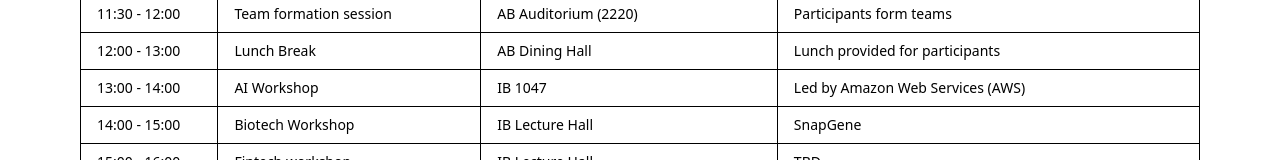
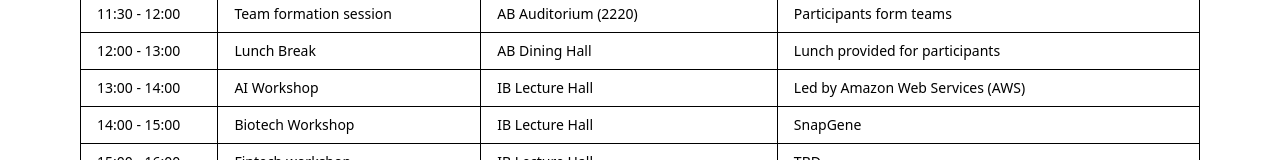
Before and after one commit to othmaneechc/hackdku25, a Next.js app: page /timeline in a window 1280 px wide. Shown: the part 491-651 px from the top of the page. Built offline with nearby package versions, Linux system fonts and the light colour scheme; a web font is replaced by a local one.

Commit message:
Update page.tsx

```diff
--- a/src/app/timeline/page.tsx
+++ b/src/app/timeline/page.tsx
@@ -68,7 +68,7 @@ export default function TimelinePage() {
               <tr>
                 <td className="px-4 py-2 border">13:00 - 14:00</td>
                 <td className="px-4 py-2 border">AI Workshop</td>
-                <td className="px-4 py-2 border">IB 1047</td>
+                <td className="px-4 py-2 border">IB Lecture Hall</td>
                 <td className="px-4 py-2 border">Led by Amazon Web Services (AWS)</td>
               </tr>
               <tr>
```
